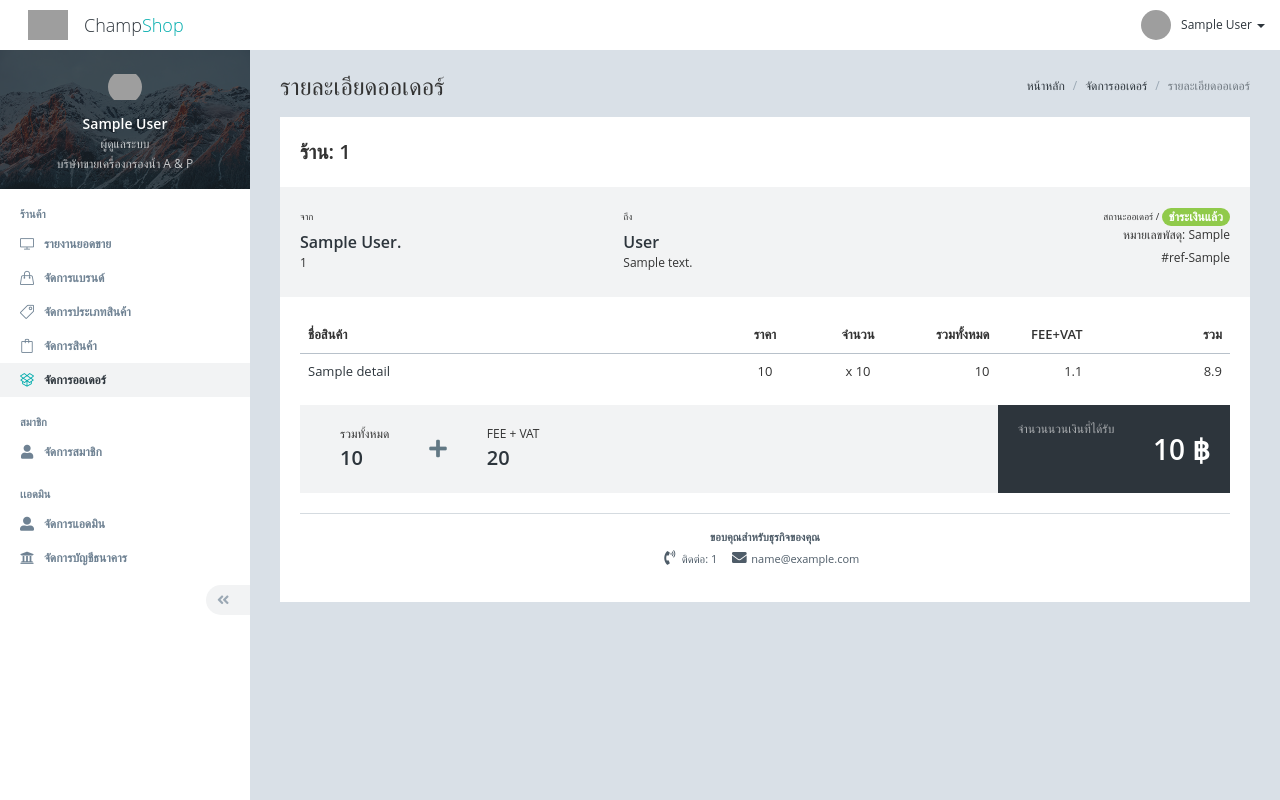
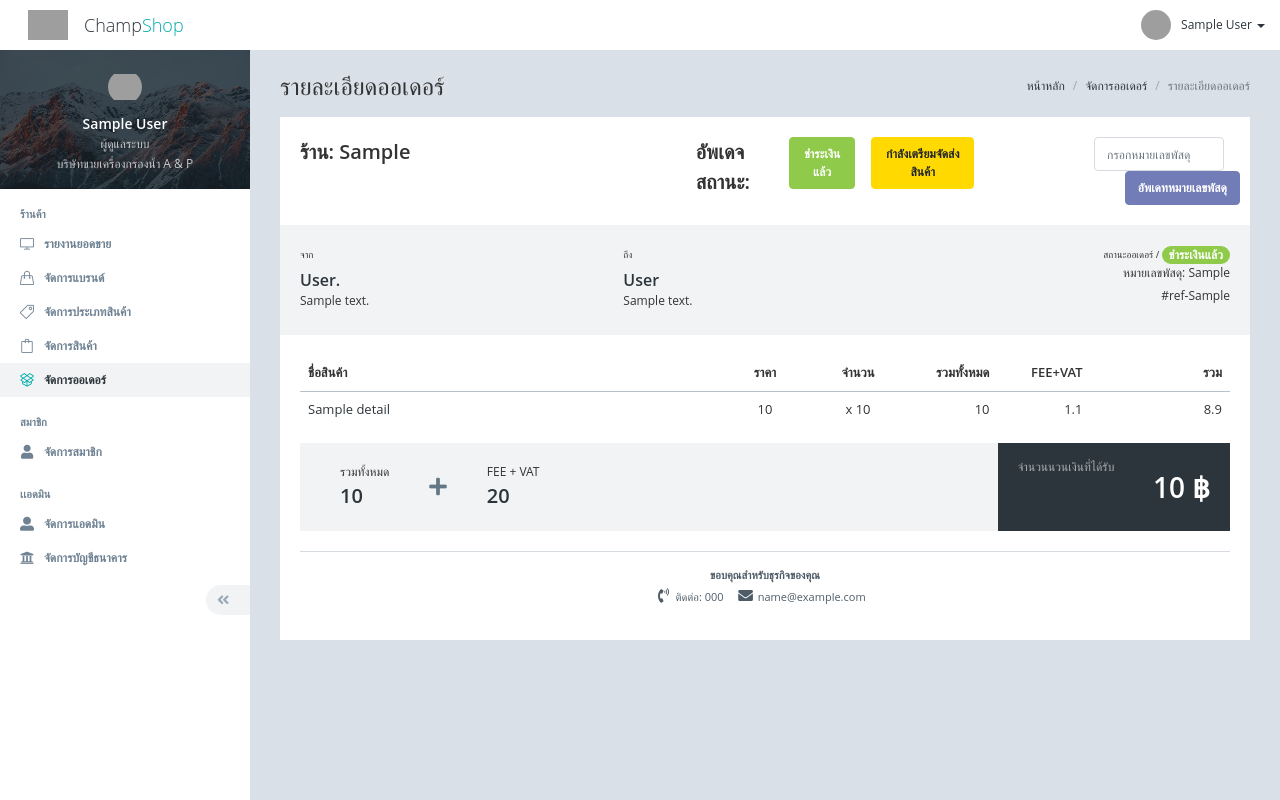
Before and after one commit to MathusKhetanan/Project_champ.itsvc.dev, a PHP site: page /admin/order.detail.php?id=1 in a window 1280 px wide. Run offline with PHP 8.4, Linux system fonts and the light colour scheme; the visitor is signed in with stand-in values (Sample User, id 1); tables that the repository leaves empty or names only in its code hold one stand-in row (values such as "Sample post"); data that the repository does not hold is empty; some libraries are stand-ins or nearby versions; grey boxes are pictures that could not be loaded.

Commit message:
อัพเดทสินค้าชํษระเงินได้เเล้ว

```diff
--- a/admin/order.detail.php
+++ b/admin/order.detail.php
@@ -1,10 +1,10 @@
-<?php
+		<?php
       include('../config.php');
 			include('includes/authentication.php');
 			include('includes/header.php');
 
 			$order_id = $conn->real_escape_string($_GET['id']);
-      $sql = "SELECT * FROM orders LEFT JOIN user ON orders.user_id = user.user_id WHERE order_id = $order_id AND seller_id = ".$_SESSION['seller_id'];
+      $sql = "SELECT * FROM orders LEFT JOIN user ON orders.user_id = user.user_id LEFT JOIN seller ON orders.seller_id = seller.seller_id WHERE order_id = $order_id";
       $result = $conn->query($sql);
 			$row = $result->fetch_assoc();
 
@@ -34,16 +34,20 @@
 				<div class="invoice-company">
 					<div class="row">
 						<div class="col-5">
-							ร้าน: <?php echo $_SESSION['seller_shop']; ?>
+							ร้าน: <?php echo $row['seller_shop']; ?>
 						</div>
 						<div class="col-7 d-flex justify-content-end" >
-							<?php if($row['order_status'] == "preparing" || $row['order_status'] == "shipping"){ ?>
 							อัพเดจสถานะ:
-							<form action="process_order.tracking.php" class="row d-flex justify-content-end" method="POST">
+							<form action="process_order.detail.status.php?id=<?php echo $row['order_id']; ?>" class="ml-2 mr-2" method="POST">
+								<button type="submit" class="btn btn-<?php echo $StatusColor['paid']; ?>" name="change_status" value="paid"><?php echo $Status['paid']; ?></button>
+							</form>
+							<form action="process_order.detail.status.php?id=<?php echo $row['order_id']; ?>" class="ml-2 mr-3" method="POST">
+								<button type="submit" class="btn btn-<?php echo $StatusColor['preparing']; ?>" name="change_status" value="preparing"><?php echo $Status['preparing']; ?></button>
+							</form>
+							<form action="process_order.detail.status.php?id=<?php echo $row['order_id']; ?>" class="row d-flex justify-content-end"  method="POST">
 								<input type="text" class="form-control w-50 mr-3" id="order_tracking" name="order_tracking" placeholder="กรอกหมายเลขพัสดุ" required>
-								<button type="submit" class="btn btn-<?php echo $StatusColor['shipping']; ?>" name="change_status" value="<?php echo $row['order_id']; ?>">อัพเดทหมายเลขพัสดุ</button>
+								<button type="submit" class="btn btn-<?php echo $StatusColor['shipping']; ?>" name="change_status" value="shipping">อัพเดทหมายเลขพัสดุ</button>
 							</form>
-							<?php } ?>
 						</div>
 					</div>
 				</div>
@@ -53,8 +57,8 @@
 					<div class="invoice-from">
 						<small>จาก</small>
 						<address class="m-t-5 m-b-5">
-							<strong class="text-inverse"><?php echo $_SESSION['seller_fullname']; ?>.</strong><br />
-							<?php echo $_SESSION['seller_address']; ?>
+							<strong class="text-inverse"><?php echo $row['seller_fullname']; ?>.</strong><br />
+							<?php echo $row['seller_address']; ?>
 						</address>
 					</div>
 					<div class="invoice-to">
@@ -143,8 +147,8 @@
 						ขอบคุณสำหรับธุรกิจของคุณ
 					</p>
 					<p class="text-center">
-						<span class="m-r-10"><i class="fa fa-fw fa-lg fa-phone-volume"></i> ติดต่อ: <?php echo $_SESSION['seller_tel']; ?></span>
-						<span class="m-r-10"><i class="fa fa-fw fa-lg fa-envelope"></i> <?php echo $_SESSION['seller_email']; ?></span>
+						<span class="m-r-10"><i class="fa fa-fw fa-lg fa-phone-volume"></i> ติดต่อ: <?php echo $row['seller_tel']; ?></span>
+						<span class="m-r-10"><i class="fa fa-fw fa-lg fa-envelope"></i> <?php echo $row['seller_email']; ?></span>
 					</p>
 				</div>
 				<!-- end invoice-footer -->
--- a/admin/order.php
+++ b/admin/order.php
@@ -1,4 +1,4 @@
-<?php
+    <?php
       include('../config.php');
 			include('includes/authentication.php');
 			include('includes/header.php');
--- a/checkout_cart.php
+++ b/checkout_cart.php
@@ -198,7 +198,7 @@ include('includes/header.php');
 											ชื่อ-สกุล <span class="text-danger">*</span>
 										</label>
 										<div class="col-md-4">
-											<input type="text" placeholder="ชื่อ-สกุล" name="user_fullname" data-parsley-group="step-2" class="form-control" data-parsley-required="true" value="<?php echo $_SESSION['user_fullname']; ?>" readonly />
+											<input type="text" placeholder="ชื่อ-สกุล" name="user_fullname" data-parsley-group="step-2" class="form-control" data-parsley-required="true" value="<?php echo $_SESSION['user_fullname']; ?>" />
 										</div>
 									</div>
 									<div class="form-group row">
@@ -206,7 +206,7 @@ include('includes/header.php');
 											ที่อยู่ <span class="text-danger">*</span>
 										</label>
 										<div class="col-md-4">
-											<textarea name="user_address" placeholder="ที่อยู่" class="form-control" data-parsley-group="step-2" data-parsley-required="true" rows="3" readonly><?php echo $_SESSION['user_address']; ?></textarea>
+											<textarea name="user_address" placeholder="ที่อยู่" class="form-control" data-parsley-group="step-2" data-parsley-required="true" rows="3" ><?php echo $_SESSION['user_address']; ?></textarea>
 										</div>
 									</div>
 									<div class="form-group row">
@@ -214,7 +214,7 @@ include('includes/header.php');
 											เบอร์ติดต่อ <span class="text-danger">*</span>
 										</label>
 										<div class="col-md-4">
-											<input type="text" name="user_tel" placeholder="เบอร์ติดต่อ" class="form-control" data-parsley-group="step-2" data-parsley-required="true" value="<?php echo $_SESSION['user_tel']; ?>" readonly />
+											<input type="text" name="user_tel" placeholder="เบอร์ติดต่อ" class="form-control" data-parsley-group="step-2" data-parsley-required="true" value="<?php echo $_SESSION['user_tel']; ?>"/>
 										</div>
 									</div>
 								</div>
```
